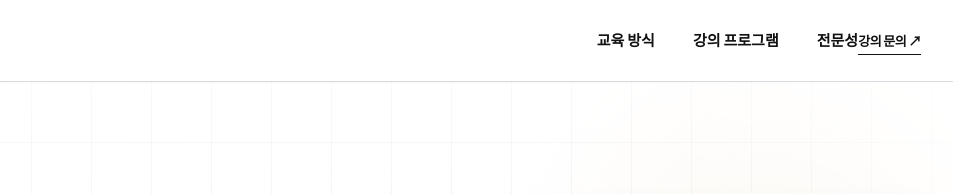
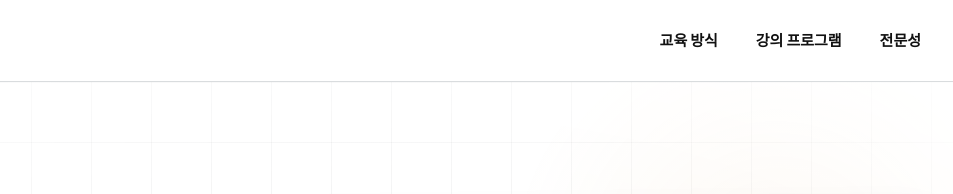
Before and after one commit to kikii2202-wq/gangsa3, a plain HTML site: page index.html in a window 1280 px wide. Shown: the top 194 px of the page, 327-1280 px from the left. Drawn offline with nearby package versions, Linux system fonts and the light colour scheme.

Commit message:
Remove header inquiry link

```diff
--- a/index.html
+++ b/index.html
@@ -28,7 +28,6 @@
           <a class="lab-identity" href="https://hanconyeon.com/" target="_blank" rel="noopener" aria-label="한국AI콘텐츠연구소 새 탭에서 열기"><img src="https://ai-homepage-prompt.vercel.app/logo.png" alt="한국AI콘텐츠연구소" onerror="this.hidden=true" /><span><strong>한국AI콘텐츠연구소</strong><em>KOREA AI CONTENTS LAB</em></span></a>
         </div>
         <nav aria-label="주요 메뉴"><a href="#approach">교육 방식</a><a href="#programs">강의 프로그램</a><a href="#experience">전문성</a></nav>
-        <a class="header-cta" href="#inquiry">강의 문의 <span>↗</span></a>
       </div>
     </header>
 
```
